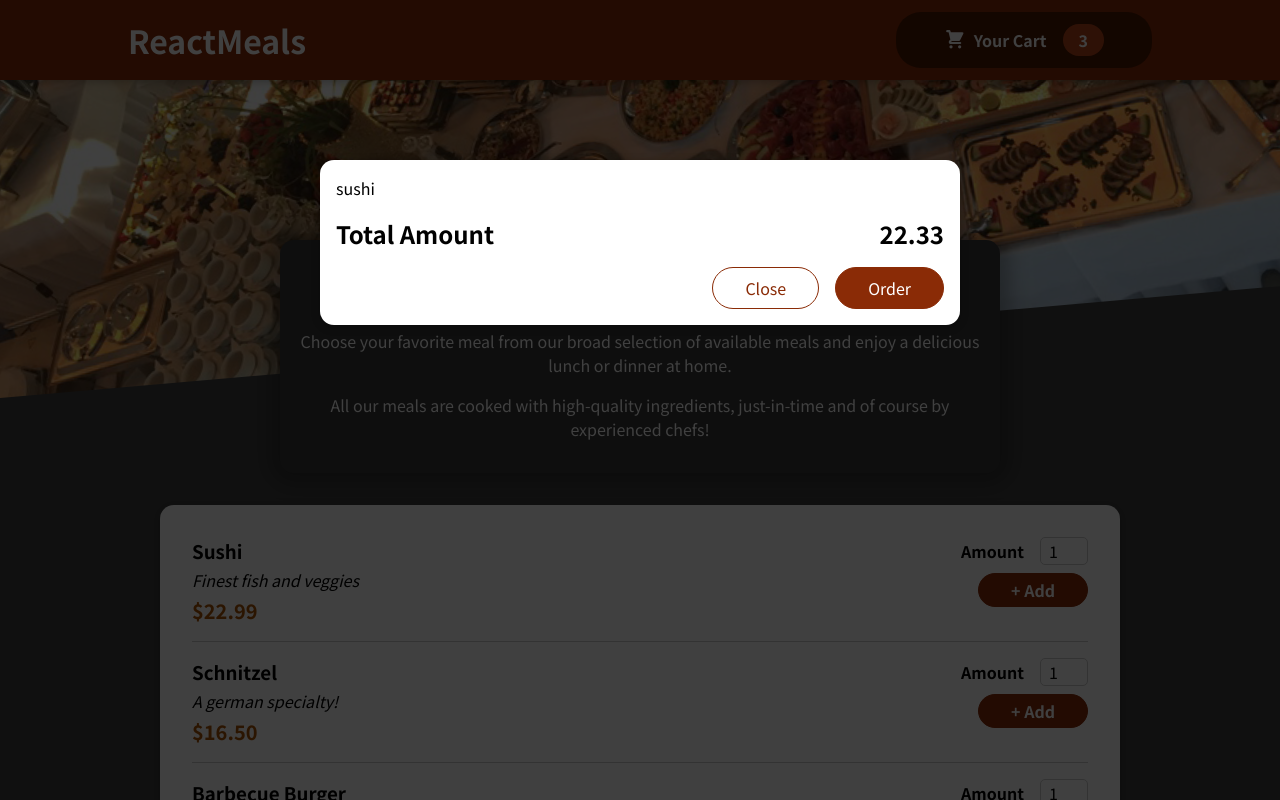
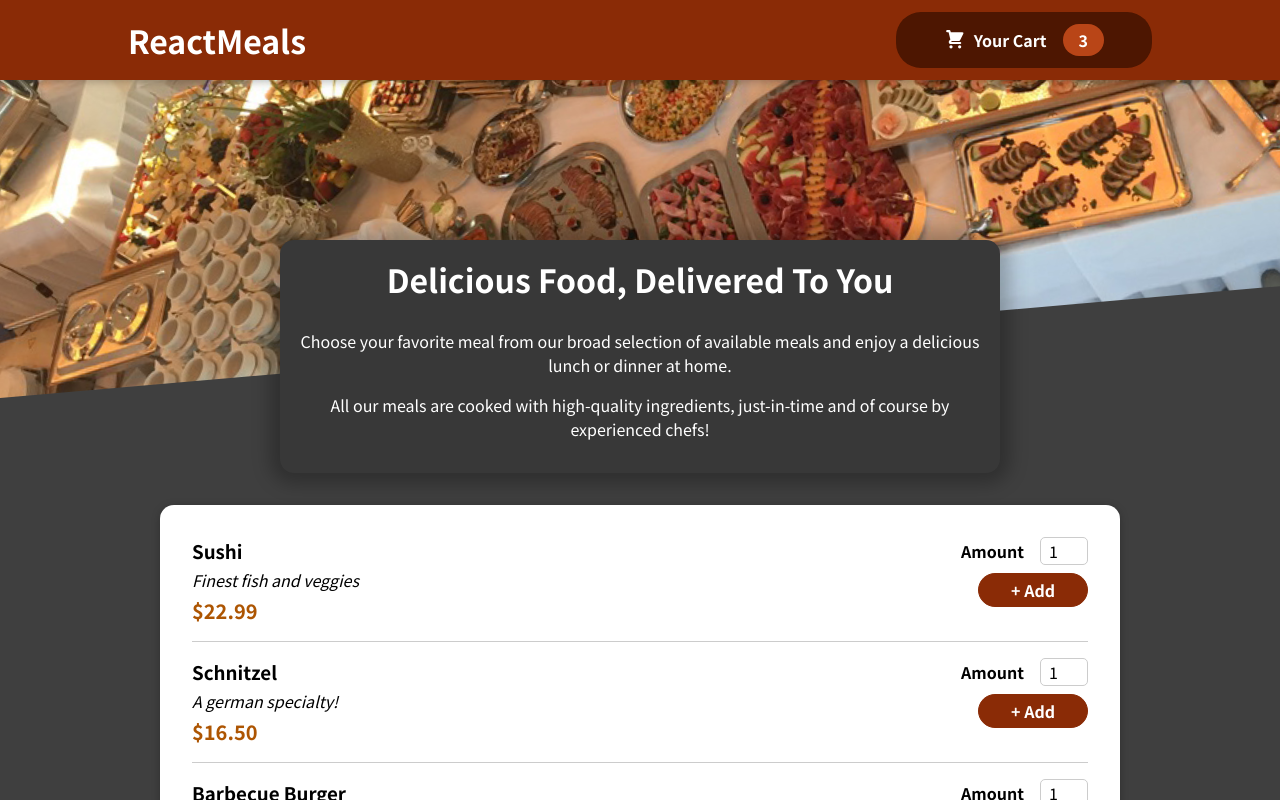
Before and after one commit to rdhjr81/react_practice_project_food_order_app, a React (Create React App) app: page / in a window 1280 px wide. Shown: the top 800 px of the page. Built offline with nearby package versions, Linux system fonts and the light colour scheme.

Commit message:
add open & close handlers for modal

```diff
--- a/src/App.js
+++ b/src/App.js
@@ -1,12 +1,17 @@
-import React from "react";
+import React, { useState } from "react";
 import Cart from "./components/Cart/Cart";
 import Header from "./components/Layout/Header";
 import Meals from "./components/Meals/Meals";
 function App() {
+  const [cartIsShown, setCartIsShown] = useState(false)
+  const showCartHandler = () => setCartIsShown(true);
+  const hideCartHandler = () => setCartIsShown(false);
+
   return (
     <React.Fragment>
-      <Cart></Cart>
-      <Header>Let's get started!</Header>
+      {cartIsShown && <Cart onClose={hideCartHandler}/>}
+
+      <Header onShowCart={showCartHandler} >Let's get started!</Header>
       <main>
         <Meals />
 
--- a/src/components/Cart/Cart.js
+++ b/src/components/Cart/Cart.js
@@ -7,14 +7,14 @@ const Cart = (props) => {
         {[{id:"c1", name:"sushi", amount: 2, price: 12.99}].map(item => <li>{item.name}</li>)}
     </ul>;
 
-    return(<Modal>
+    return(<Modal onClose={props.onClose}>
           {cartItems}
         <div className={classes.total}>
             <span>Total Amount</span>
             <span>22.33</span>
         </div>
         <div className={classes.actions}>
-            <button className={classes["button--alt"]}>Close</button>
+            <button className={classes["button--alt"]} onClick={props.onClose}>Close</button>
             <button className={classes.button}>Order</button>
         </div>
     </Modal>)
--- a/src/components/Layout/Header.js
+++ b/src/components/Layout/Header.js
@@ -8,7 +8,7 @@ import mealsImage from "../../assets/meals.jpg"
         <h1>
             ReactMeals
         </h1>
-        <HeaderCartButton>Cart</HeaderCartButton>
+        <HeaderCartButton onClick={props.onShowCart}>Cart</HeaderCartButton>
         </header>
         <div className={classes['main-image']}>
             <img src={mealsImage} alt="L'Buffet"/>
--- a/src/components/Layout/HeaderCartButton.js
+++ b/src/components/Layout/HeaderCartButton.js
@@ -1,7 +1,7 @@
 import CartIcon from "../Cart/CartIcon";
 import classes from "./HeaderCartButton.module.css"
 const HeaderCartButton = (props) => {
-    return <button className={classes.button}>
+    return <button className={classes.button} onClick={props.onClick}>
         <span className={classes.icon}>
             <CartIcon/>
         </span>
--- a/src/components/UI/Modal.js
+++ b/src/components/UI/Modal.js
@@ -3,7 +3,7 @@ import  ReactDOM from "react-dom";
 import classes from "./Modal.module.css"
 
 const BackDrop = props => {
-    return <div className={classes.backdrop}>
+    return <div className={classes.backdrop} onClick={props.onClose}>
 
     </div>
 }
@@ -20,7 +20,7 @@ const portalElement = document.getElementById("overlays");
 const Modal = (props) =>{
     return(
         <Fragment>
-            {ReactDOM.createPortal(<BackDrop />, portalElement)}
+            {ReactDOM.createPortal(<BackDrop onClose={props.onClose}/>, portalElement)}
             {ReactDOM.createPortal(<ModalOverlay>{props.children}</ModalOverlay>,portalElement)}
         </Fragment>
     );
```
